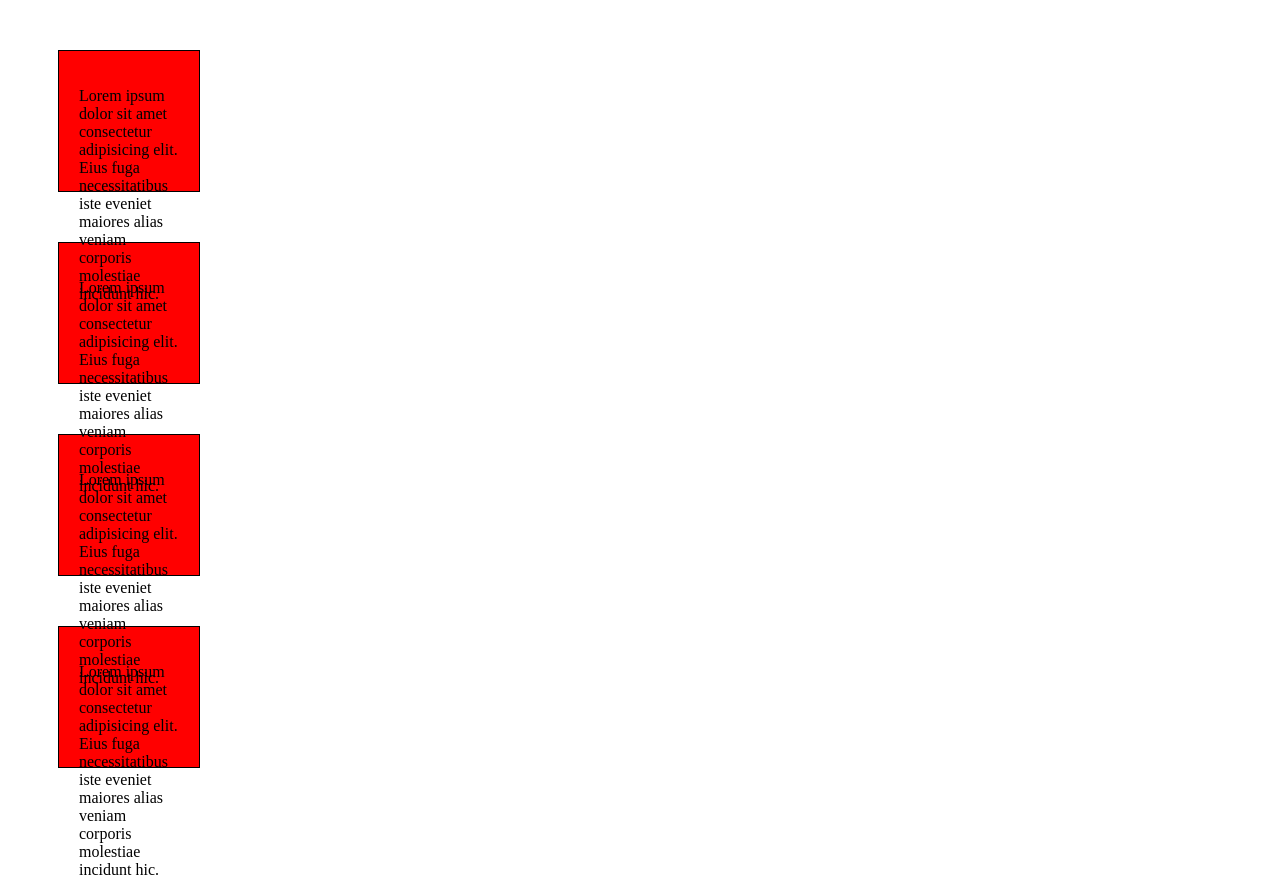
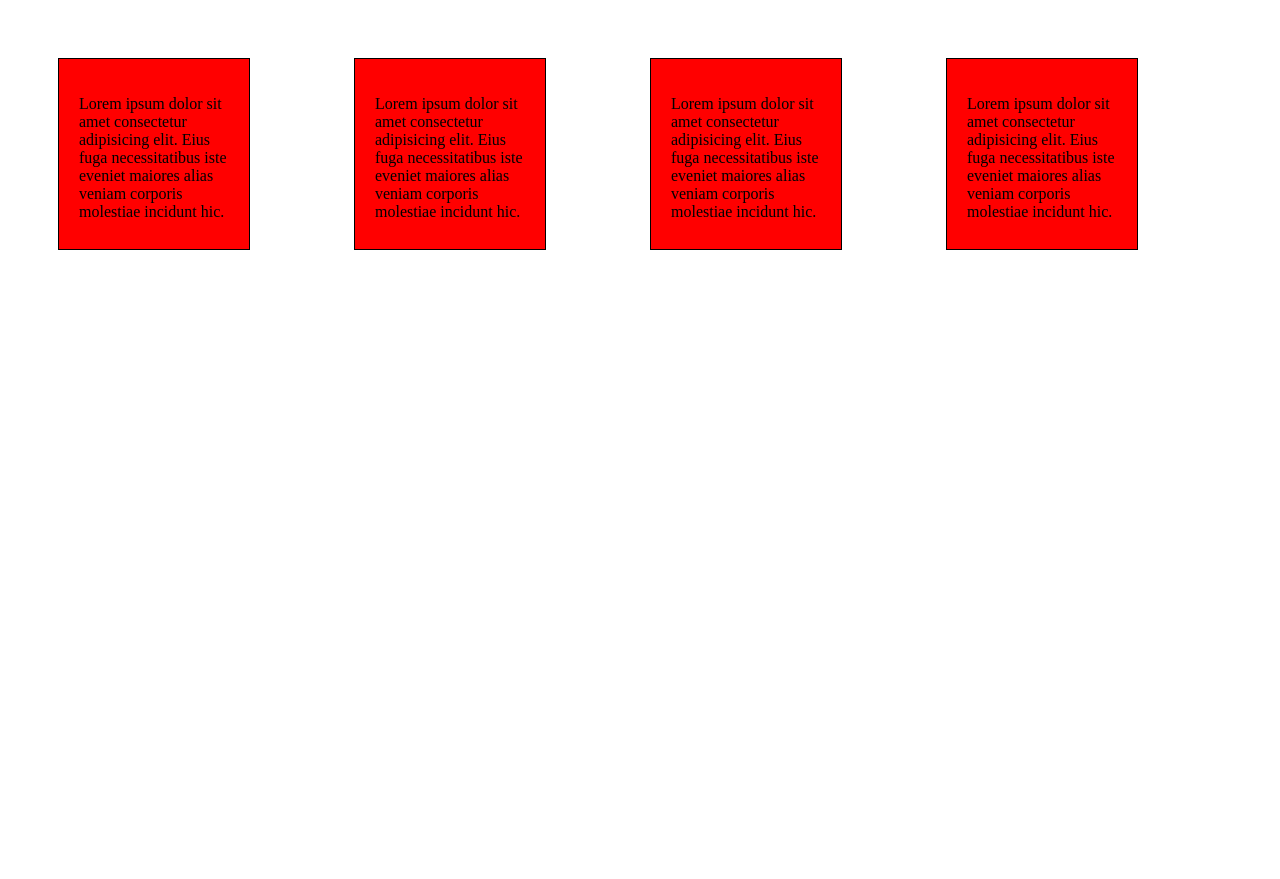
Before and after one commit to Jeet2024-lab/CSS-AIML1, a plain HTML site: page index.html in a window 1280 px wide. After the commit the page ends 800 px from the top, so only its background shows below. Drawn offline with Linux system fonts and the light colour scheme.

Commit message:
CSS Selectors

```diff
--- a/style.css
+++ b/style.css
@@ -13,9 +13,9 @@
     font-size: 25px;
 }
 div{
-/* display: inline-block; */
-    height: 100px;
-    width: 100px;
+    display: inline-block;
+    height: 150px;
+    width: 150px;
     background-color: red;
     padding: 20px;
     border: 1px solid black;
```
